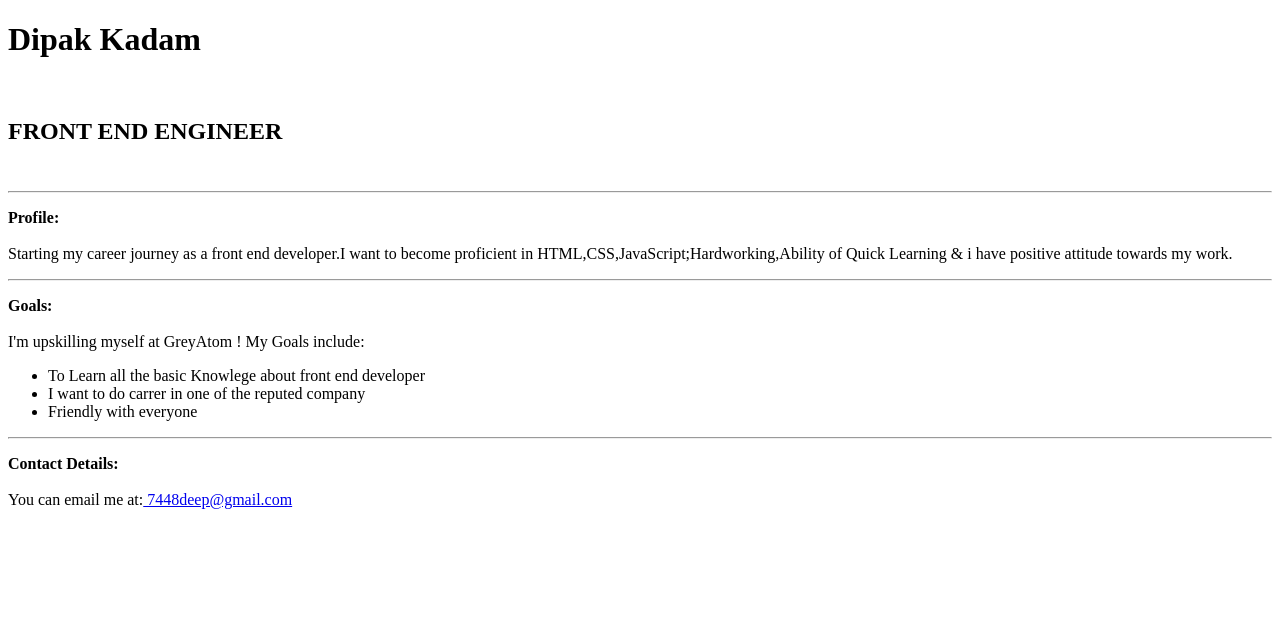
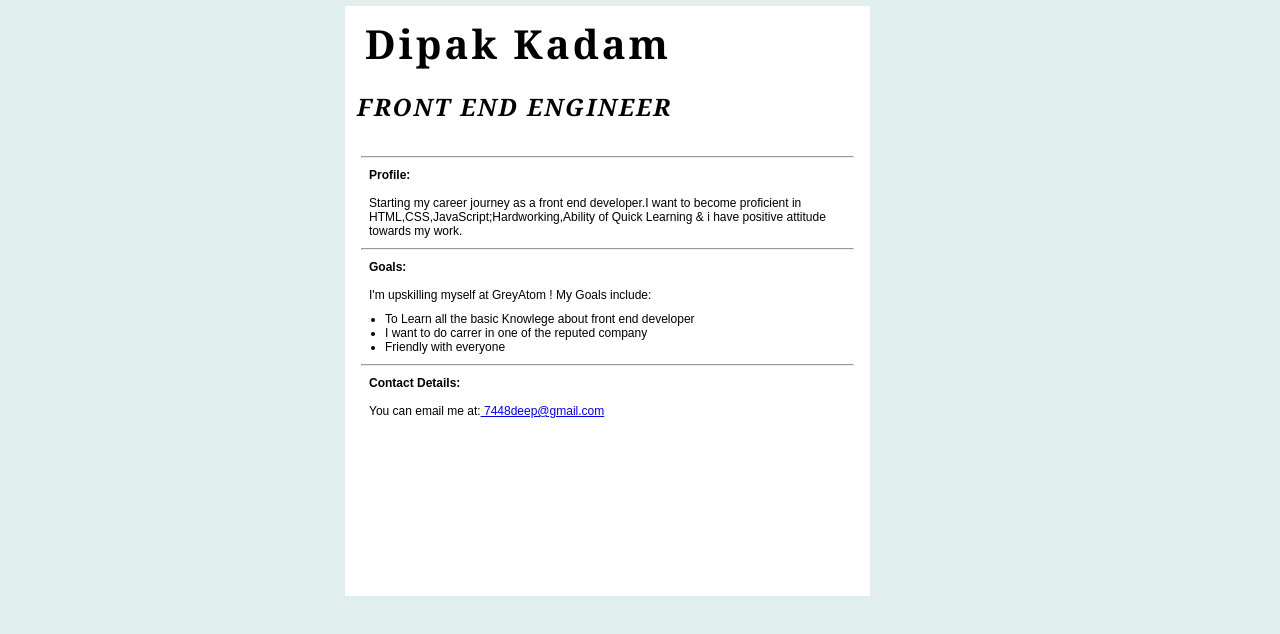
Before and after one commit to 7448deep/personal-portfolio-page, a plain HTML site: page index.html in a window 1280 px wide. Drawn offline with Linux system fonts and the light colour scheme.

Commit message:
Update style.css

```diff
--- a/style.css
+++ b/style.css
@@ -1 +1,51 @@
-/* Add your CSS code here */
+*{
+    font-family: Arial, Helvetica, sans-serif;
+    max-width: 700px;
+    margin: auto;
+}
+.profileBody {
+    display: inline-block;
+    background-color:white;
+    margin-top: 6px;
+    margin-left: 55px;
+    width: 75%;
+    height: 590px;
+  }
+p{
+    font-size: 12px;
+    margin-left: 2em;
+    margin-right: 1em;
+    margin-top: 10px;
+    margin-bottom: 10px;
+}
+
+  ul{
+      font-size: 12px;
+      margin-right: 1em;
+      margin-top: 10px;
+      margin-bottom: 10px;
+  }
+
+body {
+    min-width: 500px;
+    background-color: #e0eeee;
+}
+h1{
+    font-family: Georgia, 'Times New Roman', Times, serif;
+    margin-left: 0.5em;
+    font-size: 40px;
+    margin-top: 10px;
+    letter-spacing: 3px;
+}
+h2{
+    font-style: italic;
+    font-family: Georgia, 'Times New Roman', Times, serif;
+    margin-left: 0.5em;
+    letter-spacing: 2px;
+    margin-bottom: 15px;
+    margin-top: 1px;
+}
+hr{
+    margin-left: 1em;
+    margin-right: 1em;
+}
```
